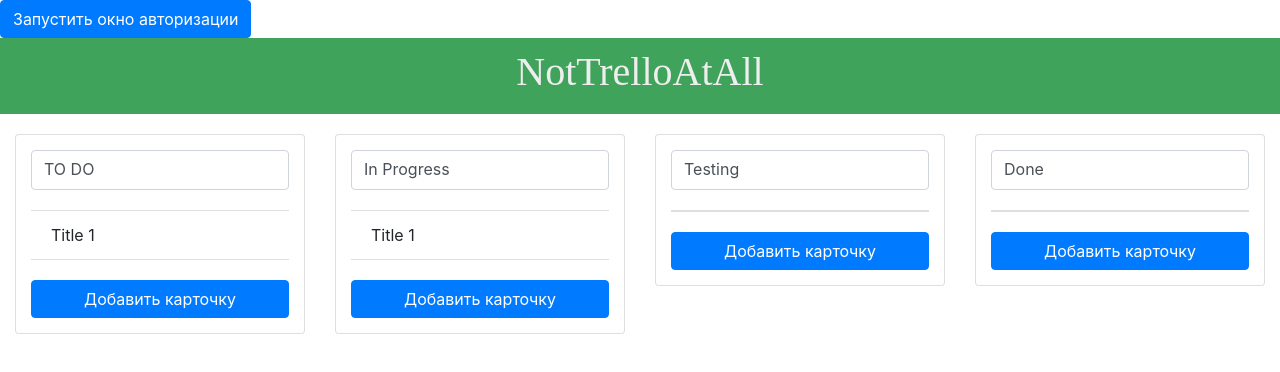
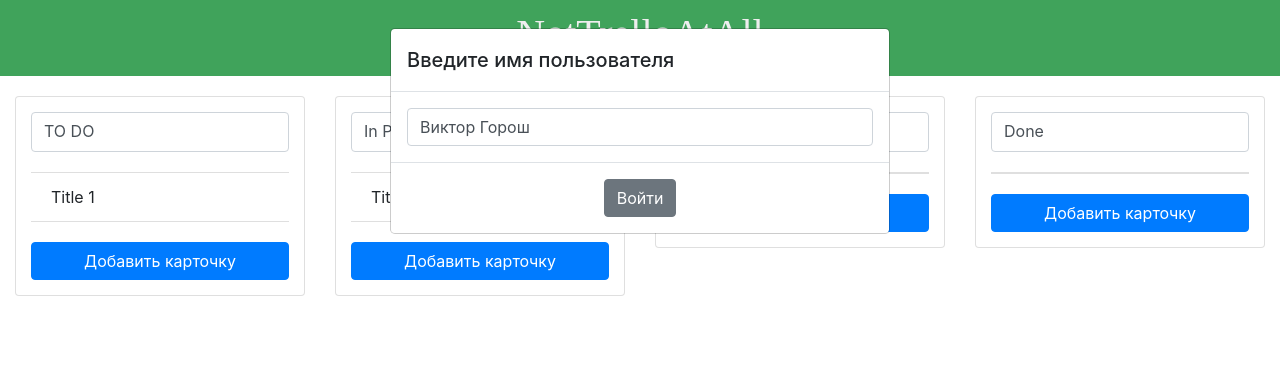
Before and after one commit to ViktorGorosh/kanban-board, a React (Create React App) app: page / in a window 1280 px wide. Shown: the top 372 px of the page. Built offline with nearby package versions, Linux system fonts and the light colour scheme; the HTML template or start-up script is replaced by a standard one; a web font is replaced by a local one.

Commit message:
Доделал окно входа

```diff
--- a/public/index.html
+++ b/public/index.html
@@ -12,7 +12,7 @@
     <link rel="apple-touch-icon" href="%PUBLIC_URL%/logo192.png" />
     <!--
       manifest.json provides metadata used when your web app is installed on a
-      user's mobile device or desktop. See https://developers.google.com/web/fundamentals/web-app-manifest/
+      newUser's mobile device or desktop. See https://developers.google.com/web/fundamentals/web-app-manifest/
     -->
     <link rel="manifest" href="%PUBLIC_URL%/manifest.json" />
     <!--
--- a/src/App.tsx
+++ b/src/App.tsx
@@ -88,9 +88,17 @@ class App extends Component<{}, IState> {
 		}
 	}
 
+	componentDidMount() {
+		this.newUser = this.state.currentUser
+	}
+
+	changeName = (event) => {
+		this.newUser = event.target.value
+	}
+
 	login = () => {
 		if (this.newUser !== '') {
-			console.log('You are in')
+			console.log('You are in as', this.newUser)
 			this.setState({
 				isAuthorized: true,
 				currentUser: this.newUser
@@ -98,23 +106,7 @@ class App extends Component<{}, IState> {
 		}
 	}
 
-	changeName = (event) => {
-		this.newUser = event.target.value
-	}
-
 	render() {
-		// let cards
-		// cards = this.state.columns[0].cards.map((card, cardIndex) => {
-		// 	return (
-		// 		<Card
-		// 			key={cardIndex}
-		// 			cardIndex={cardIndex}
-		// 			preview={true}
-		// 			openWide={() => console.log('Card is open')}
-		// 			title={card.title}
-		// 		/>
-		// 	)
-		// })
 
 		let columns;
 		columns = this.state.columns.map((column, colIndex) => {
@@ -128,11 +120,14 @@ class App extends Component<{}, IState> {
 
 		return (
 			<React.Fragment>
-				<AuthPopup
-					currentUser={this.state.currentUser}
-					changeName={this.changeName.bind(this)}
-					login={this.login.bind(this)}
-				/>
+				{this.state.isAuthorized ? null :
+					<AuthPopup
+						currentUser={this.state.currentUser}
+						changeName={this.changeName.bind(this)}
+						login={this.login}
+					/>
+				}
+
 
 				{this.state.isCardActive ?
 					<CardOpen
--- a/src/AuthPopup/AuthPopup.tsx
+++ b/src/AuthPopup/AuthPopup.tsx
@@ -1,19 +1,17 @@
 import React from "react";
 
-interface IAuthPopupProps {
+interface IProps {
 	currentUser: string,
 	changeName: (event: object) => void,
 	login: () => void,
 }
 
-export default (props: IAuthPopupProps) => {
+export default (props: IProps) => {
+
 	return (
 		<React.Fragment>
-			<button type="button" className="btn btn-primary" data-toggle="modal" data-target="#authPopup">
-				Запустить окно авторизации
-			</button>
-			<div className="modal fade" id="authPopup" data-backdrop="static" data-keyboard="false" tabIndex={-1}
-				 role="dialog" aria-labelledby="staticBackdropLabel" aria-hidden="true">
+			<div className="modal fade show" id="authPopup" data-backdrop="static" data-keyboard="false" tabIndex={-1}
+				 role="dialog" aria-labelledby="staticBackdropLabel" aria-modal="true" style={{display: 'block'}}>
 				<div className="modal-dialog">
 					<div className="modal-content">
 						<div className="modal-header">
```
